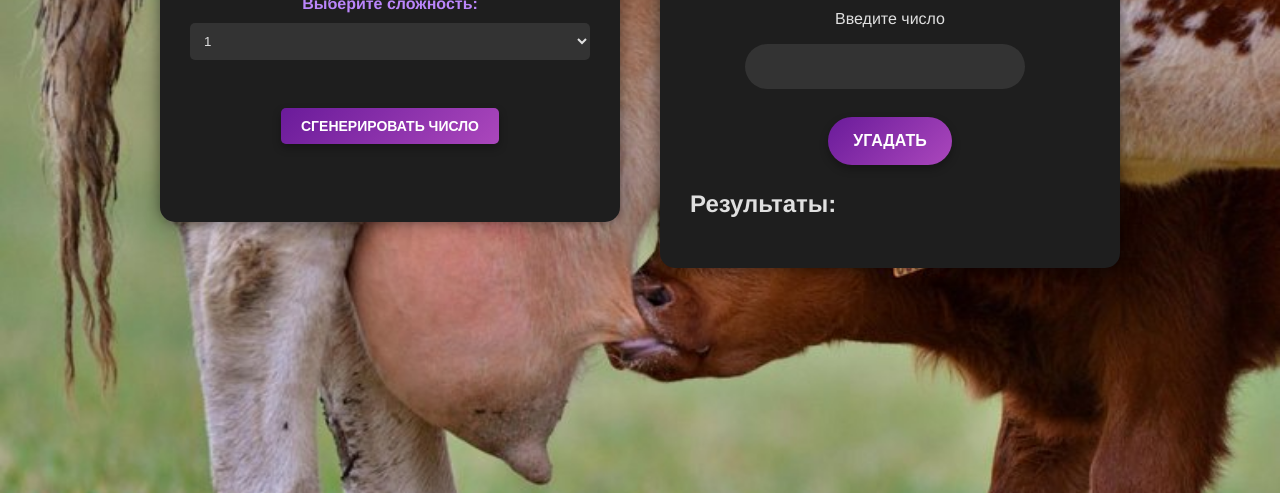
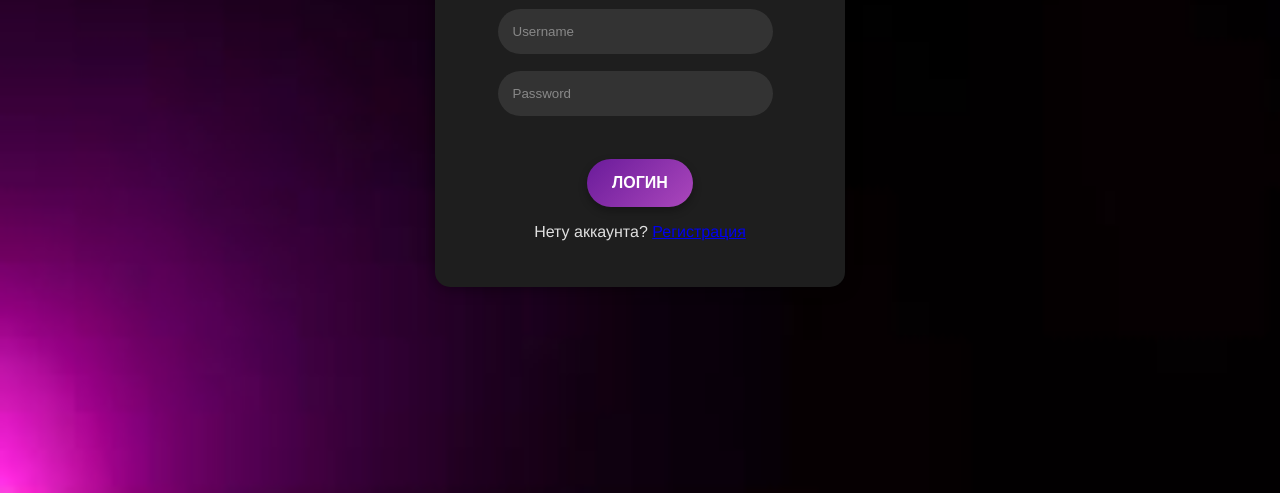
Before and after one commit to lucitor04/zorinjgey, a plain HTML site: page index.html in a window 1280 px wide. Shown: the part 307-800 px from the top of the page. Drawn offline with Linux system fonts and the light colour scheme.

Commit message:
Add files via upload

```diff
--- a/index.html
+++ b/index.html
@@ -3,41 +3,29 @@
 <head>
     <meta charset="UTF-8">
     <meta name="viewport" content="width=device-width, initial-scale=1.0">
-    <title></title>
     <link rel="stylesheet" href="style.css">
 </head>
 <body>
-    <div class="container difficulty-container">
-        <label for="select2">Выберите сложность: </label>
-        <select id="select2">
-            <option value="1">1</option>
-            <option value="2">2</option>
-            <option value="3">3</option>
-            <option value="4">4</option>
-            <option value="5">5</option>
-            <option value="6">6</option>
-            <option value="7">7</option>
-            <option value="8">8</option>
-            <option value="9">9</option>
-            <option value="10">10</option>
-        </select>
-        <button id="generateButton">Сгенерировать число</button>
-        <p id="secretNumber"></p>
+    <div class="container" id="auth-container">
+        <h1>Логин</h1>
+        <div class="info">
+            <input type="text" id="login-username" placeholder="Username">
+            <input type="password" id="login-password" placeholder="Password">
+        </div>
+        <button onclick="login()">Логин</button>
+        <p>Нету аккаунта? <a href="#" onclick="showRegister()">Регистрация</a></p>
     </div>
-    <div class="container">
-        <h1>Быки и Коровы</h1>
-        <div class="game">
-            <div class="info">
-                <p>Введите число</p>
-                <input type="text" id="userInput" maxlength="4">
-                <button id="guessButton">Угадать</button>
-            </div>
-            <div class="results">
-                <h2>Результаты:</h2>
-                <ul id="resultsList"></ul>
-            </div>
+
+    <div class="container" id="register-container" style="display: none;">
+        <h1>Регистрация</h1>
+        <div class="info">
+            <input type="text" id="register-username" placeholder="Username">
+            <input type="password" id="register-password" placeholder="Password">
         </div>
+        <button onclick="register()">Регистрация</button>
+        <p>Есть аккаунт? <a href="#" onclick="showLogin()">Войдите тут</a></p>
     </div>
+
     <script src="script.js"></script>
 </body>
 </html>
--- a/script.js
+++ b/script.js
@@ -1,55 +1,46 @@
-           const generateButton = document.getElementById('generateButton');
-    const select2 = document.getElementById('select2');
-    const secretNumberElement = document.getElementById('secretNumber');
-    const guessButton = document.getElementById('guessButton');
-    const userInput = document.getElementById('userInput');
-    const resultsList = document.getElementById('resultsList');
-    let secretNumber = '';
+function showRegister() {
+    document.getElementById('auth-container').style.display = 'none';
+    document.getElementById('register-container').style.display = 'block';
+}
 
-    function generateSecretNumber(numDigits) {
-        let digits = '';
-        for (let i = 0; i < numDigits; i++) {
-            digits += Math.floor(Math.random() * 10).toString();
-        }
-        return digits;
+function showLogin() {
+    document.getElementById('register-container').style.display = 'none';
+    document.getElementById('auth-container').style.display = 'block';
+}
+
+function register() {
+    let username = document.getElementById('register-username').value;
+    let password = document.getElementById('register-password').value;
+
+    if (username === "" || password === "") {
+        alert("Заполните все поля");
+        return;
     }
 
-    generateButton.addEventListener('click', () => {
-        alert("da")
-        const numDigits = parseInt(select2.value);
-        secretNumber = generateSecretNumber(numDigits);
-        secretNumberElement.textContent = 'Число загадано! Пробуйте угадать!';
-        userInput.maxLength = numDigits;
-        alert(secretNumber);
-    });
+    let users = JSON.parse(localStorage.getItem('users')) || [];
+    let userExists = users.some(user => user.username === username);
 
-    guessButton.addEventListener('click', () => {
-        const userGuess = userInput.value;
-        if (userGuess.length === secretNumber.length) {
-            let bulls = 0;
-            let cows = 0;
+    if (userExists) {
+        alert("Уже есть аккаунт с таким логином");
+    } else {
+        users.push({ username, password });
+        localStorage.setItem('users', JSON.stringify(users));
+        alert("Успешно!");
+        showLogin();
+    }
+}
 
-            for (let i = 0; i < secretNumber.length; i++) {
-                if (userGuess[i] === secretNumber[i]) {
-                    bulls++;
-                }
-            }
+function login() {
+    let username = document.getElementById('login-username').value;
+    let password = document.getElementById('login-password').value;
 
-            for (let i = 0; i < secretNumber.length; i++) {
-                for (let j = 0; j < secretNumber.length; j++) {
-                    if (i !== j && userGuess[i] === secretNumber[j]) {
-                        cows++;
-                        break;
-                    }
-                }
-            }
+    let users = JSON.parse(localStorage.getItem('users')) || [];
+    let user = users.find(user => user.username === username && user.password === password);
 
-            resultsList.innerHTML += `<li>${userGuess}: ${bulls} быков, ${cows} коров</li>`;
-            userInput.value = '';
-            if (userGuess === secretNumber) {
-                alert("Победа!");
-            }
-        } else {
-            alert(`Введите ${secretNumber.length} значное число.`);
-        }
-    });
+    if (user) {
+        alert("Вы вошли в аккаунт");
+        window.location.href = 'main.html';
+    } else {
+        alert("Неверный пароль либо логин");
+    }
+}
--- a/style.css
+++ b/style.css
@@ -1,14 +1,14 @@
 body {
     font-family: 'Helvetica Neue', sans-serif;
-    background-color: #121212;
+    background: url('Без названия.jpg') no-repeat center center fixed;
+    background-size: cover;
     color: #E0E0E0;
     display: flex;
     justify-content: center;
     align-items: center;
     height: 100vh;
     margin: 0;
-    background: url('objectImage.jpg');
-    background-size: cover;
+    perspective: 1000px;
 }
 
 .container {
@@ -17,16 +17,9 @@ body {
     padding: 30px;
     border-radius: 15px;
     text-align: center;
-    width: 400px;
+    width: 350px;
     transition: transform 0.3s ease;
-    margin: 20px;
 }
-
-.container:hover {
-    transform: rotateY(15deg);
-    background-color: #1b1b1b;
-}
-
 h1 {
     margin: 0 0 25px;
     color: #BB86FC;
@@ -34,38 +27,10 @@ h1 {
 
 .info {
     margin-bottom: 25px;
+
 }
 
-label {
-    display: block;
-    margin-bottom: 10px;
-    color: #BB86FC;
-    font-weight: bold;
-    text-align: left;
-}
-
-select {
-    padding: 10px;
-    border: none;
-    border-radius: 5px;
-    background-color: #333;
-    color: #E0E0E0;
-    margin-bottom: 20px;
-    width: 100%;
-    box-sizing: border-box;
-}
-
-select option {
-    background-color: #333;
-    color: #E0E0E0;
-}
-
-select:focus {
-    outline: none;
-    background-color: #444;
-}
-
-input {
+input[type="text"], input[type="password"] {
     padding: 15px;
     border: none;
     border-radius: 25px;
@@ -73,17 +38,14 @@ input {
     margin-right: 10px;
     background-color: #333;
     color: #E0E0E0;
-    box-sizing: border-box;
+    margin-top: 5%;
 }
 
-input::placeholder {
+input[type="text"]::placeholder, input[type="password"]::placeholder {
     color: #888;
 }
-
-input:hover,
-select:hover {
-    background: linear-gradient(135deg, #8e24aa, #d81b60);
-    color: whitesmoke;
+input:hover{
+    background: linear-gradient(135deg, #6a1b9a, #ab47bc);
 }
 
 button {
@@ -98,7 +60,7 @@ button {
     text-transform: uppercase;
     box-shadow: 0 4px 8px rgba(0, 0, 0, 0.3);
     transition: all 0.3s ease;
-    margin-top: 7%;
+    margin-top: 5%;
 }
 
 button:hover {
@@ -129,41 +91,3 @@ button:active {
     margin-bottom: 10px;
     border-radius: 10px;
 }
-
-#generateButton {
-    padding: 10px 20px;
-    background: linear-gradient(135deg, #6a1b9a, #ab47bc);
-    color: #ffffff;
-    border: none;
-    border-radius: 5px;
-    cursor: pointer;
-    font-size: 14px;
-    margin-bottom: 20px;
-    box-shadow: 0 4px 8px rgba(0, 0, 0, 0.3);
-    transition: all 0.3s ease;
-}
-
-#generateButton:hover {
-    background: linear-gradient(135deg, #8e24aa, #d81b60);
-    transform: translateY(-2px);
-    box-shadow: 0 6px 12px rgba(0, 0, 0, 0.4);
-}
-
-#generateButton:active {
-    transform: translateY(0);
-    box-shadow: 0 2px 4px rgba(0, 0, 0, 0.2);
-}
-
-#secretNumber {
-    margin-top: 10px;
-    font-size: 18px;
-    color: #BB86FC;
-}
-
-.difficulty-container {
-    display: flex;
-    flex-direction: column;
-    align-items: center;
-    margin-bottom: 20px;
-    width: 400px;
-}
```
Also changed, not shown: main.html (added, +12 -0 lines), Без названия.jpg (added).
